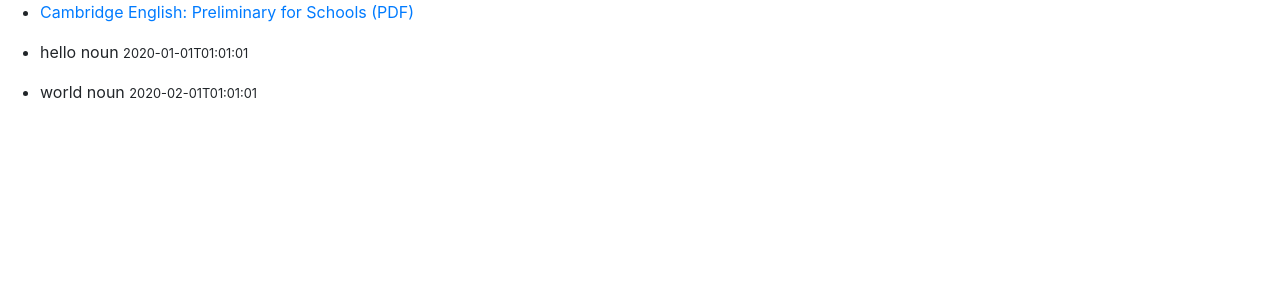
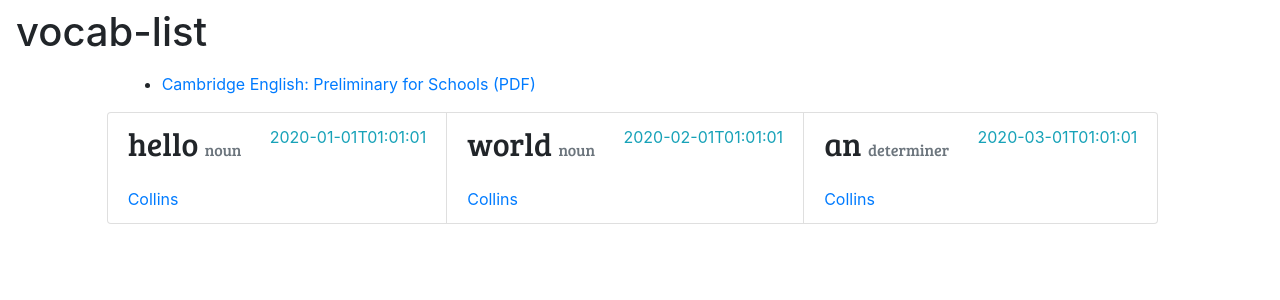
Before and after one commit to f6o/f6o.github.io, a Jekyll site: the page vocab/index.html, which Jekyll copies as it is, in a window 1280 px wide. Shown: the top 300 px of the page. Built offline with Jekyll 4.4.1, drawn with Linux system fonts in a browser that asks for light colours.

Commit message:
update word-item design

```diff
--- a/vocab/index.html
+++ b/vocab/index.html
@@ -8,47 +8,66 @@
     <script src="https://cdn.jsdelivr.net/npm/vue"></script>
     <link rel="stylesheet" href="https://stackpath.bootstrapcdn.com/bootstrap/4.3.1/css/bootstrap.min.css"
         integrity="sha384-ggOyR0iXCbMQv3Xipma34MD+dH/1fQ784/j6cY/iJTQUOhcWr7x9JvoRxT2MZw1T" crossorigin="anonymous">
+    <link href="https://fonts.googleapis.com/css2?family=Bree+Serif&display=swap" rel="stylesheet">
     <style>
+        .vocab-item h5 {
+            font-size: 2em;
+            font-family: 'Bree Serif', serif;
+        }
+
+        .vocab-item h5>small {
+            font-size: 0.5em;
+        }
     </style>
 </head>
 
 <body>
+    <header class="navbar navbar-expand navbar-dark flex-column flex-md-row bd-navbar">
+        <h1>vocab-list</h1>
+    </header>
     <div class="container-fluid">
         <div class="row">
-            <ul>
-                <li><a href="https://www.cambridgeenglish.org/images/84669-pet-vocabulary-list.pdf">Cambridge English:
-                        Preliminary for Schools (PDF)</a></li>
-            </ul>
+            <div class="ml-auto col-10 mr-auto">
+                <ul>
+                    <li><a href="https://www.cambridgeenglish.org/images/84669-pet-vocabulary-list.pdf">Cambridge
+                            English:
+                            Preliminary for Schools (PDF)</a></li>
+                </ul>
+            </div>
         </div>
-        <div class="row">
-            <ul id="vocab-list">
-                <li class="vocab-item" v-for="(w, index) in words">
-                    <div class="vocab-item-header">
-                        <span class="word">{{ w.word }} <span class="word-type">{{ w.type }}</span></span>
-                        <small class="datetime">{{ w.create_time }}</small>
+        <div class="row" id="vocab-list">
+            <div class="ml-auto col-10 mr-auto list-group list-group-horizontal-sm">
+                <div class="vocab-item list-group-item flex-fill" v-for="w in words">
+                    <div class="d-flex justify-content-between">
+                        <h5>{{ w.word }} <small class="text-secondary">{{ w.type }}</small></h5>
+                        <span class="datetime text-info">{{ w.create_time }}</span>
                     </div>
-                    <p class="meaning">{{ w.meaning }}</p
-                    <p class="memo">{{ w.memo }}</p>
-                </li>
-            </ul>
+                    <p>{{ w.notes }}</p>
+                    <a :href="url.collins + '/' + w.word" target="_blank">Collins</a>
+                </div>
+            </div>
         </div>
+    </div>
     </div>
 
     <script>
         var data = {
-            url: "https://www.collinsdictionary.com/dictionary/english/{word}",
+            url: {
+                collins: "https://www.collinsdictionary.com/dictionary/english"
+            },
             words: [{
                 word: "hello",
                 type: 'noun',
-                meaning: '',
-                memo: '',
+                notes: '',
                 create_time: '2020-01-01T01:01:01'
             }, {
                 word: "world",
                 type: 'noun',
-                meaning: '',
-                memo: '',
+                notes: '',
                 create_time: '2020-02-01T01:01:01'
+            }, {
+                word: 'an', type: 'determiner',
+                create_time: '2020-03-01T01:01:01'
             }]
         }
         var App = new Vue({
```
